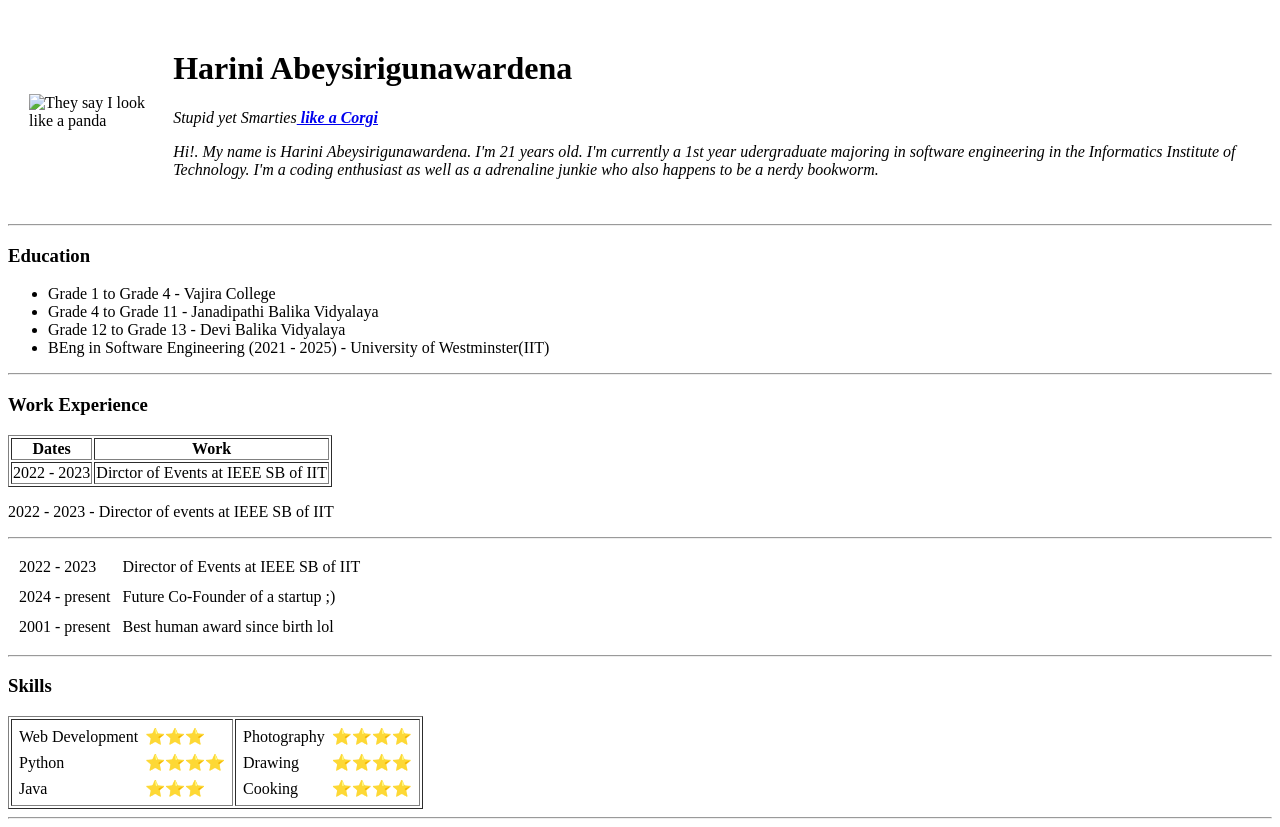
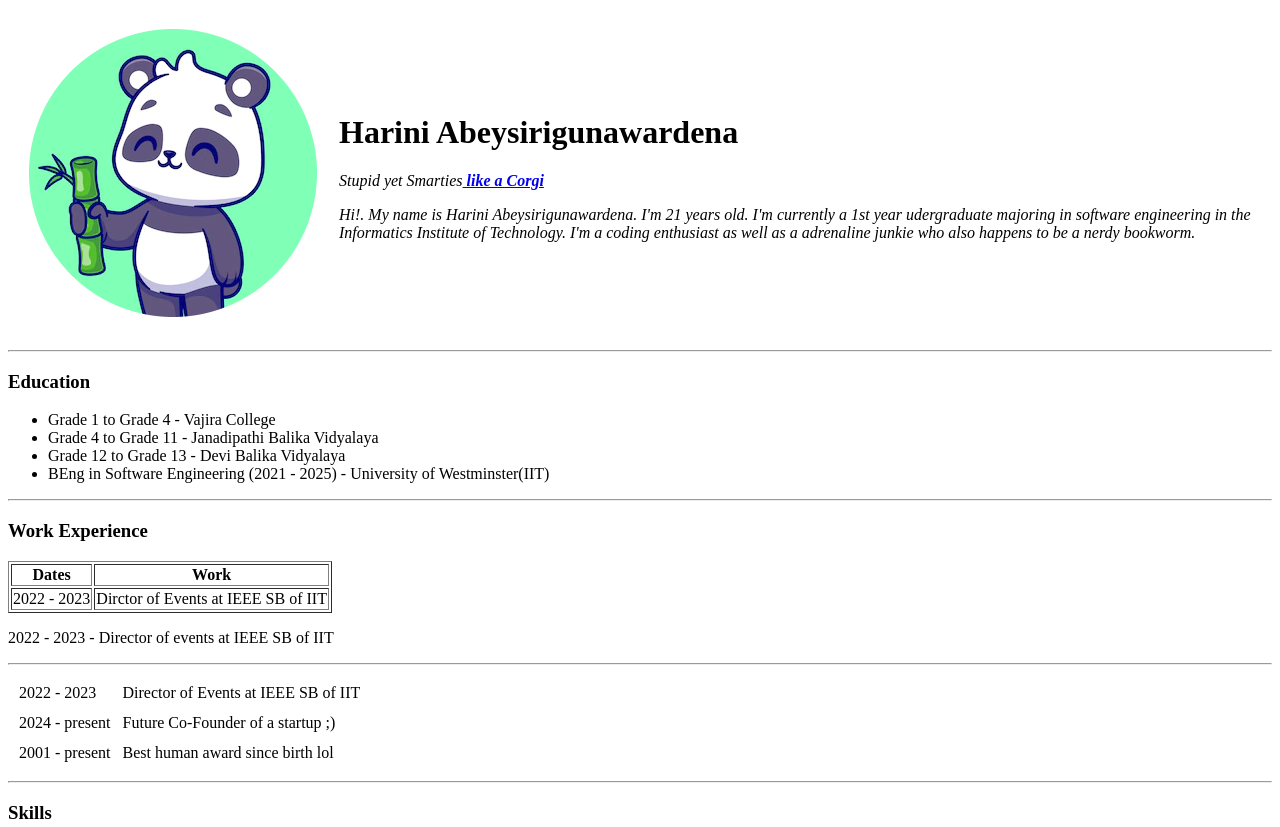
Before and after one commit to Harini487/CV, a plain HTML site: page index.html in a window 1280 px wide. Shown: the top 827 px of the page. Drawn offline with Linux system fonts and the light colour scheme.

Commit message:
Update index.html

```diff
--- a/index.html
+++ b/index.html
@@ -9,7 +9,7 @@
 <body>
   <table cellspacing = "20"> <!--To get the Pic to the left and my info to the right, to make it look neat I used a table element(creates 2 columns)-->
     <tr>
-      <td><img src = "images/panda.png" alt = "They say I look like a panda" /></td>
+      <td><img src = "panda.png" alt = "They say I look like a panda" /></td>
       <td><h1>Harini Abeysirigunawardena</h1>
       <p><em> Stupid yet Smarties<strong><a href="https://en.wikipedia.org/wiki/Welsh_Corgi"> like a Corgi</a></strong></p>
       <p>Hi!. My name is Harini Abeysirigunawardena. I'm 21 years old. I'm currently a 1st year
```
